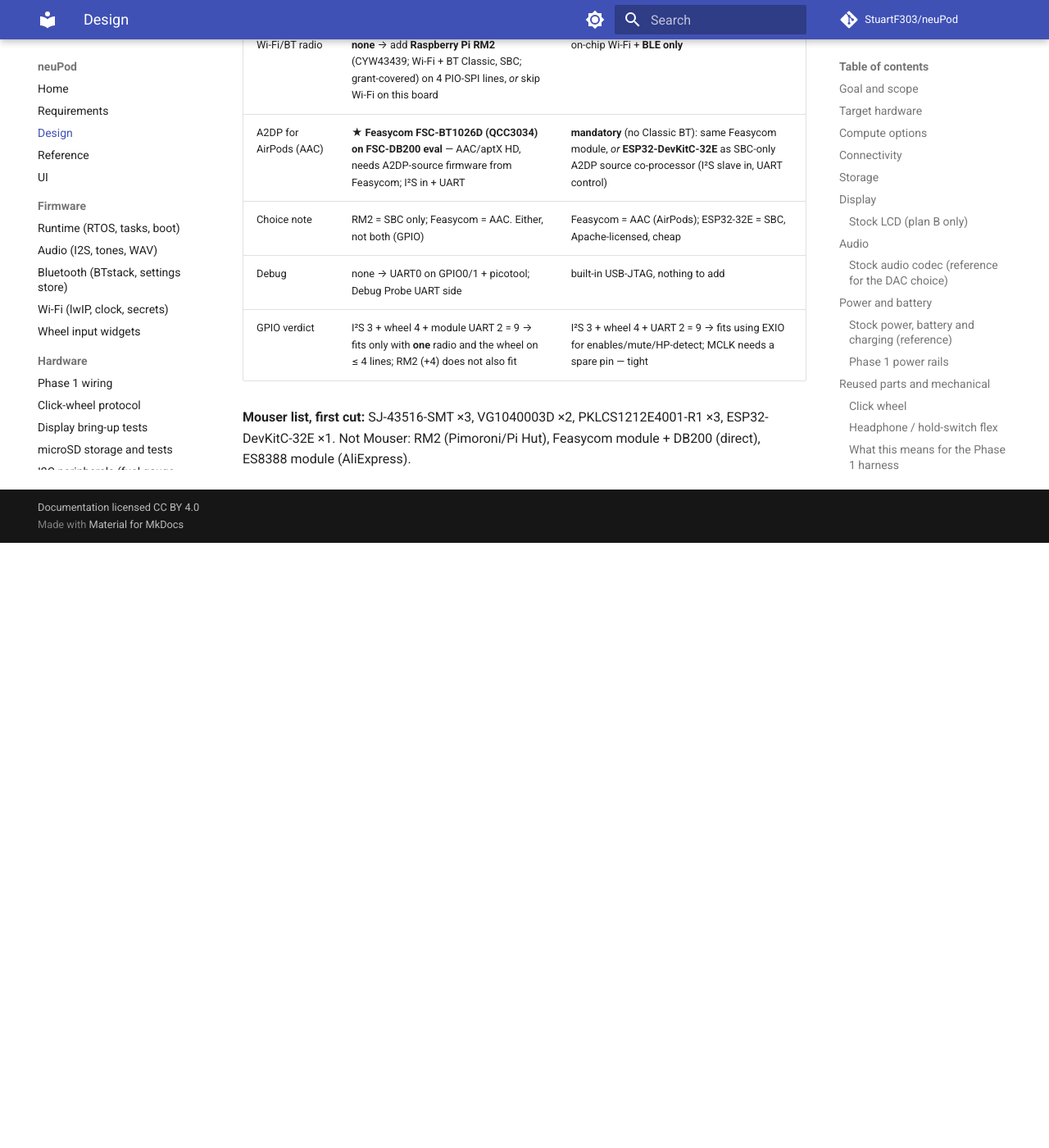
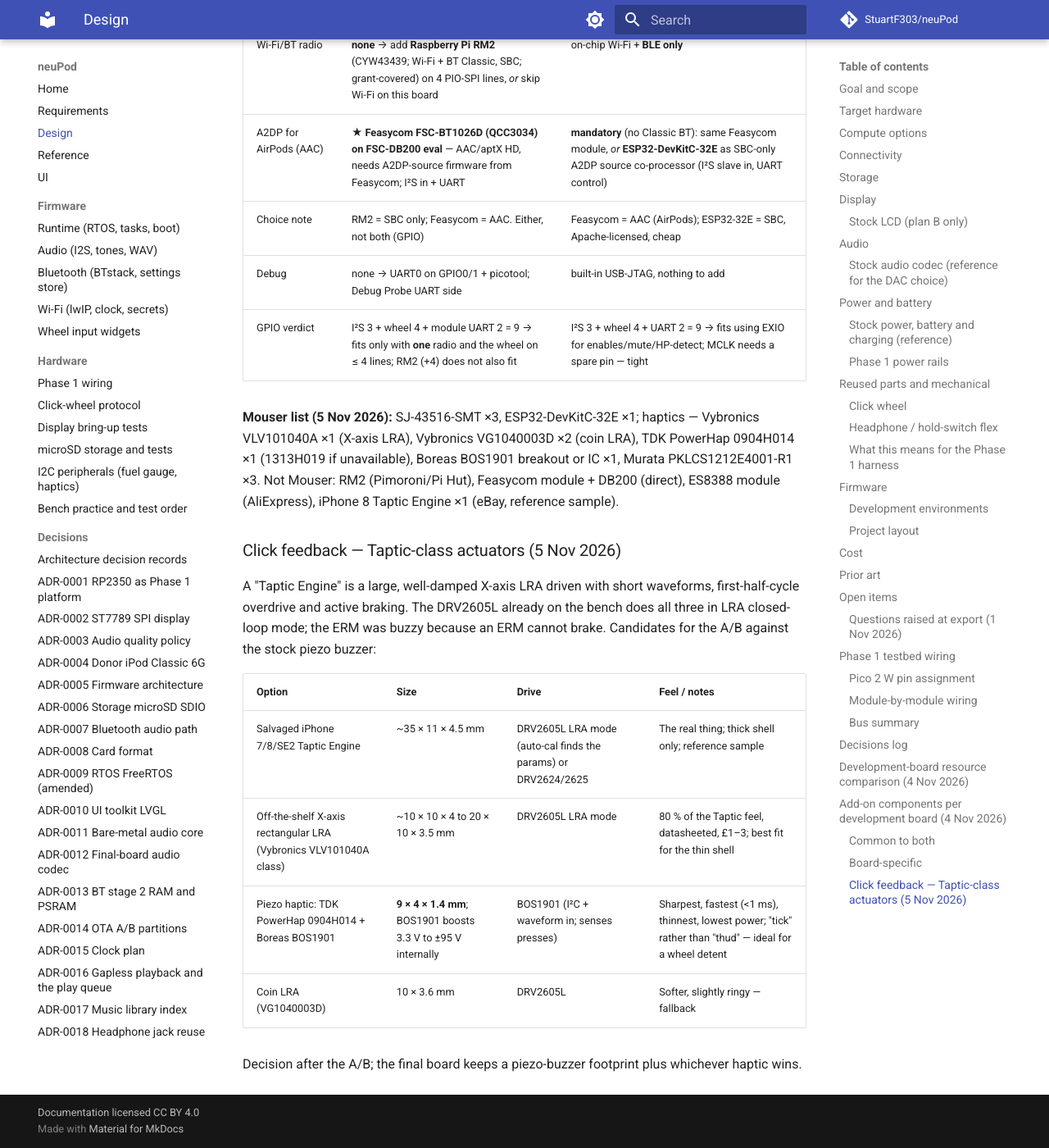
Before and after one commit to StuartF303/neuPod, an MkDocs documentation site: the page built from docs/design.md, in a window 1280 px wide and 1400 px high, scrolled down 21625 px. Shown: the whole window at 82% size. Built offline with MkDocs 1.6.1 and Material for MkDocs 9.7.7, drawn with Linux system fonts in a browser that asks for light colours; comment, search, counter and statistics services are not loaded; before the commit the page ends 22287 px from its top, so only the background shows below that.

Commit message:
docs: Taptic-class haptics options + Mouser list; v2 HS-USB disk-mode enhancement
Co-Authored-By: Claude Fable 5.1 <noreply@anthropic.com>
Claude-Session: https://claude.ai/code/session_01NfmAnWDdNdzo66ArtQ6UBH

```diff
--- a/docs/design.md
+++ b/docs/design.md
@@ -429,4 +429,17 @@ What each AMOLED board already gives us (not on the list): AMOLED + touch, micro
 | Debug | none → UART0 on GPIO0/1 + picotool; Debug Probe UART side | built-in USB-JTAG, nothing to add |
 | GPIO verdict | I²S 3 + wheel 4 + module UART 2 = 9 → fits only with **one** radio and the wheel on ≤ 4 lines; RM2 (+4) does not also fit | I²S 3 + wheel 4 + UART 2 = 9 → fits using EXIO for enables/mute/HP-detect; MCLK needs a spare pin — tight |
 
-**Mouser list, first cut:** SJ-43516-SMT ×3, VG1040003D ×2, PKLCS1212E4001-R1 ×3, ESP32-DevKitC-32E ×1. Not Mouser: RM2 (Pimoroni/Pi Hut), Feasycom module + DB200 (direct), ES8388 module (AliExpress).
+**Mouser list (5 Nov 2026):** SJ-43516-SMT ×3, ESP32-DevKitC-32E ×1; haptics — Vybronics VLV101040A ×1 (X-axis LRA), Vybronics VG1040003D ×2 (coin LRA), TDK PowerHap 0904H014 ×1 (1313H019 if unavailable), Boreas BOS1901 breakout or IC ×1, Murata PKLCS1212E4001-R1 ×3. Not Mouser: RM2 (Pimoroni/Pi Hut), Feasycom module + DB200 (direct), ES8388 module (AliExpress), iPhone 8 Taptic Engine ×1 (eBay, reference sample).
+
+### Click feedback — Taptic-class actuators (5 Nov 2026)
+
+A "Taptic Engine" is a large, well-damped X-axis LRA driven with short waveforms, first-half-cycle overdrive and active braking. The DRV2605L already on the bench does all three in LRA closed-loop mode; the ERM was buzzy because an ERM cannot brake. Candidates for the A/B against the stock piezo buzzer:
+
+| Option | Size | Drive | Feel / notes |
+| --- | --- | --- | --- |
+| Salvaged iPhone 7/8/SE2 Taptic Engine | ~35 × 11 × 4.5 mm | DRV2605L LRA mode (auto-cal finds the params) or DRV2624/2625 | The real thing; thick shell only; reference sample |
+| Off-the-shelf X-axis rectangular LRA (Vybronics VLV101040A class) | ~10 × 10 × 4 to 20 × 10 × 3.5 mm | DRV2605L LRA mode | 80 % of the Taptic feel, datasheeted, £1–3; best fit for the thin shell |
+| Piezo haptic: TDK PowerHap 0904H014 + Boreas BOS1901 | **9 × 4 × 1.4 mm**; BOS1901 boosts 3.3 V to ±95 V internally | BOS1901 (I²C + waveform in; senses presses) | Sharpest, fastest (<1 ms), thinnest, lowest power; "tick" rather than "thud" — ideal for a wheel detent |
+| Coin LRA (VG1040003D) | 10 × 3.6 mm | DRV2605L | Softer, slightly ringy — fallback |
+
+Decision after the A/B; the final board keeps a piezo-buzzer footprint plus whichever haptic wins.
--- a/docs/requirements.md
+++ b/docs/requirements.md
@@ -76,6 +76,12 @@ microSD, SDXC up to 2 TB, via SDIO (4-bit) for throughput; exFAT so the card is
 - Keep a 2 TB card on the test list: controller compatibility is where iFlash users hit trouble.
 - Library index/metadata cached in PSRAM or on-card database to keep browse fast with 100k+ tracks.
 - **Card power (requirement, 3 Nov 2026):** GPIO-controlled load switch on card VDD, so a wedged card can be power-cycled. SD clock from integer dividers only; multi-block reads capped at 128 blocks ([Storage](storage.md)).
+
+### v2 enhancement: High-Speed USB disk mode via SD bridge (parked 4 Nov 2026)
+
+Context: the card will not be removed in normal use (opening a Classic is hard), and both candidate SoCs have Full-Speed USB only (~1 MB/s mass storage; 100 GB ≈ a day). Wi-Fi sync is 1–3 MB/s. For v1 the bulk path is USB-C mass storage for small loads and Wi-Fi sync for the rest; the initial load is accepted as slow.
+
+v2: a USB 2.0 High-Speed SD bridge on the board takes the card in "disk mode" (stock-iPod behaviour): the PC sees a plain card reader at 20–35 MB/s with exFAT read/write; the MCU unmounts, shows "connected" and charges. Parts (JLC-class): Genesys **GL823K** bridge (QFN-24, 12 MHz crystal, ~$0.50) or GL3224 (USB 3.0); SD bus mux **TS3A27518**-class 6-channel analogue switch on one GPIO; USB D+/D− mux **TS3USB221**-class so the same USB-C serves the bridge by default or the MCU FS port (CDC console, DFU, USB audio out) on request; bridge powered from VBUS only. Costs ~60 mm² and three Extended part types; USB audio out is unavailable in disk mode. SoC alternative if USB speed ever becomes mandatory: ESP32-P4 (HS USB, 768 KB SRAM, 16–32 MB PSRAM, no radio, ~1 W class) — rejected for v1 on power and size.
 
 ## Display
 
```
